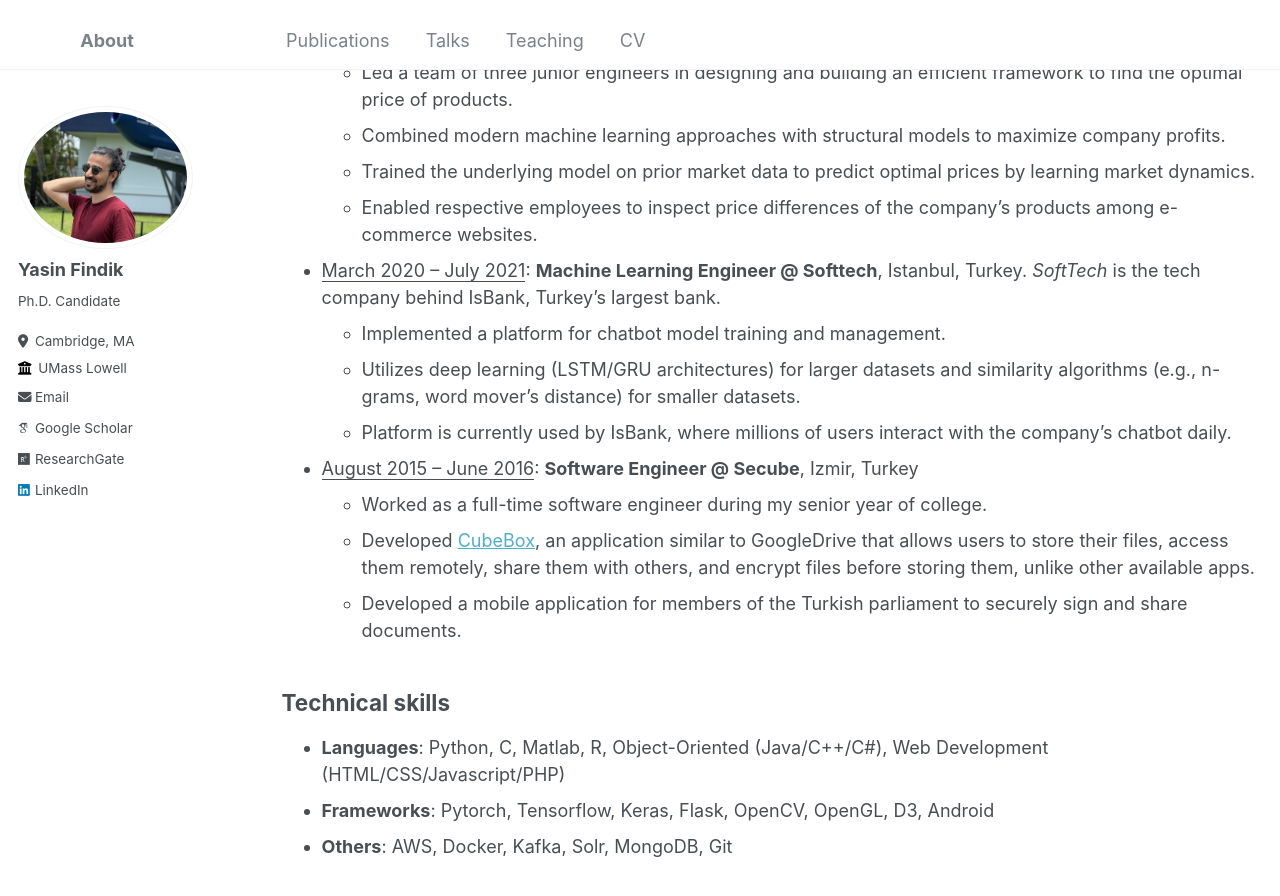
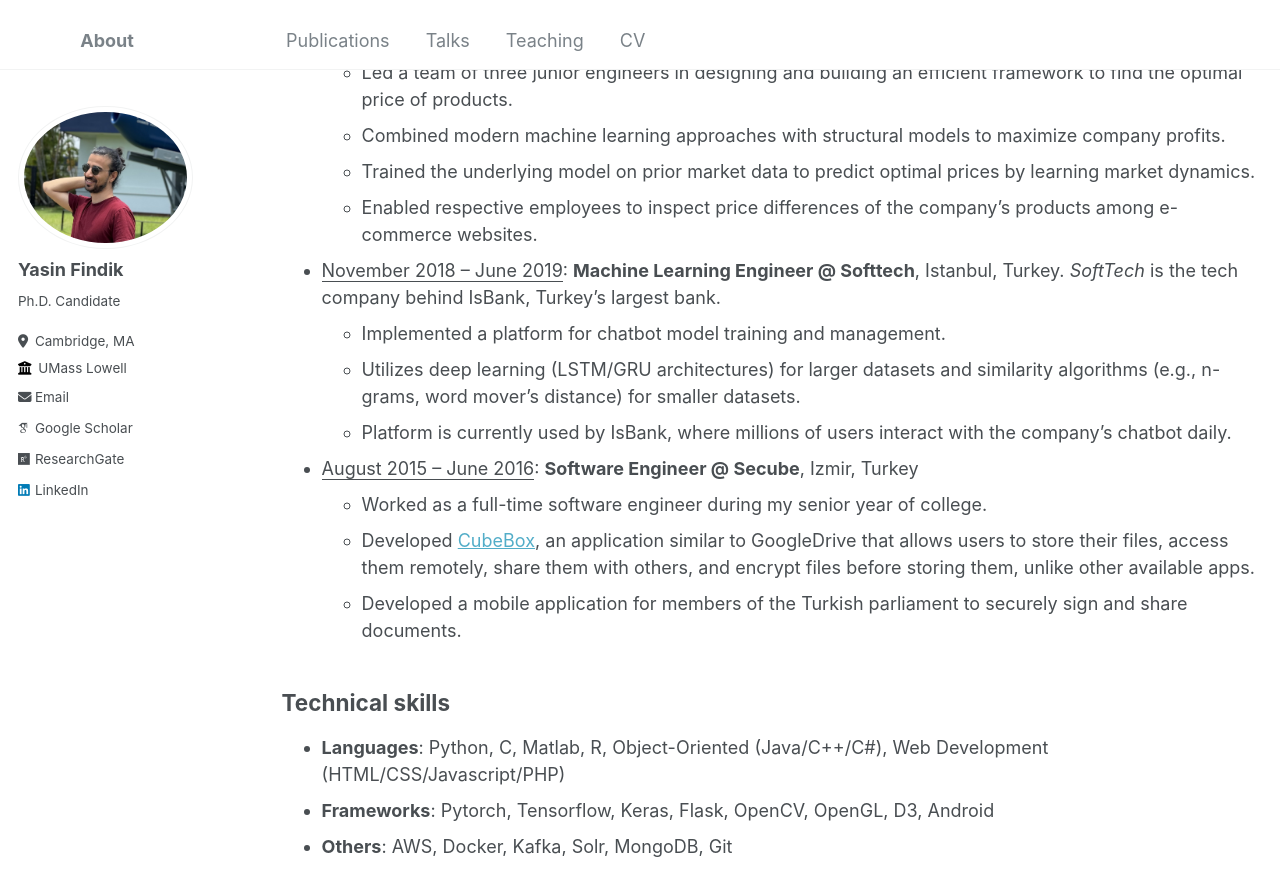
Before and after one commit to yfindik/yfindik.github.io, a Jekyll site: the page built from _pages/cv.md, in a window 1280 px wide and 900 px high, scrolled down 1499 px. Shown: the top 896 px of the window. Built offline with Jekyll 4.4.1, drawn with Linux system fonts in a browser that asks for light colours; some web fonts are replaced.

Commit message:
Date of Softtech fixed

```diff
--- a/_pages/cv.md
+++ b/_pages/cv.md
@@ -49,7 +49,7 @@ redirect_from:
   * Trained the underlying model on prior market data to predict optimal prices by learning market dynamics.
   * Enabled respective employees to inspect price differences of the company's products among e-commerce websites.
 
-* <ins>March 2020 -- July 2021</ins>: <b>Machine Learning Engineer @ Softtech</b>, Istanbul, Turkey. <i>SoftTech</i> is the tech company behind IsBank, Turkey's largest bank.
+* <ins>November 2018 -- June 2019</ins>: <b>Machine Learning Engineer @ Softtech</b>, Istanbul, Turkey. <i>SoftTech</i> is the tech company behind IsBank, Turkey's largest bank.
   * Implemented a platform for chatbot model training and management.
   * Utilizes deep learning (LSTM/GRU architectures) for larger datasets and similarity algorithms (e.g., n-grams, word mover's distance) for smaller datasets.
   * Platform is currently used by IsBank, where millions of users interact with the company's chatbot daily.
```
